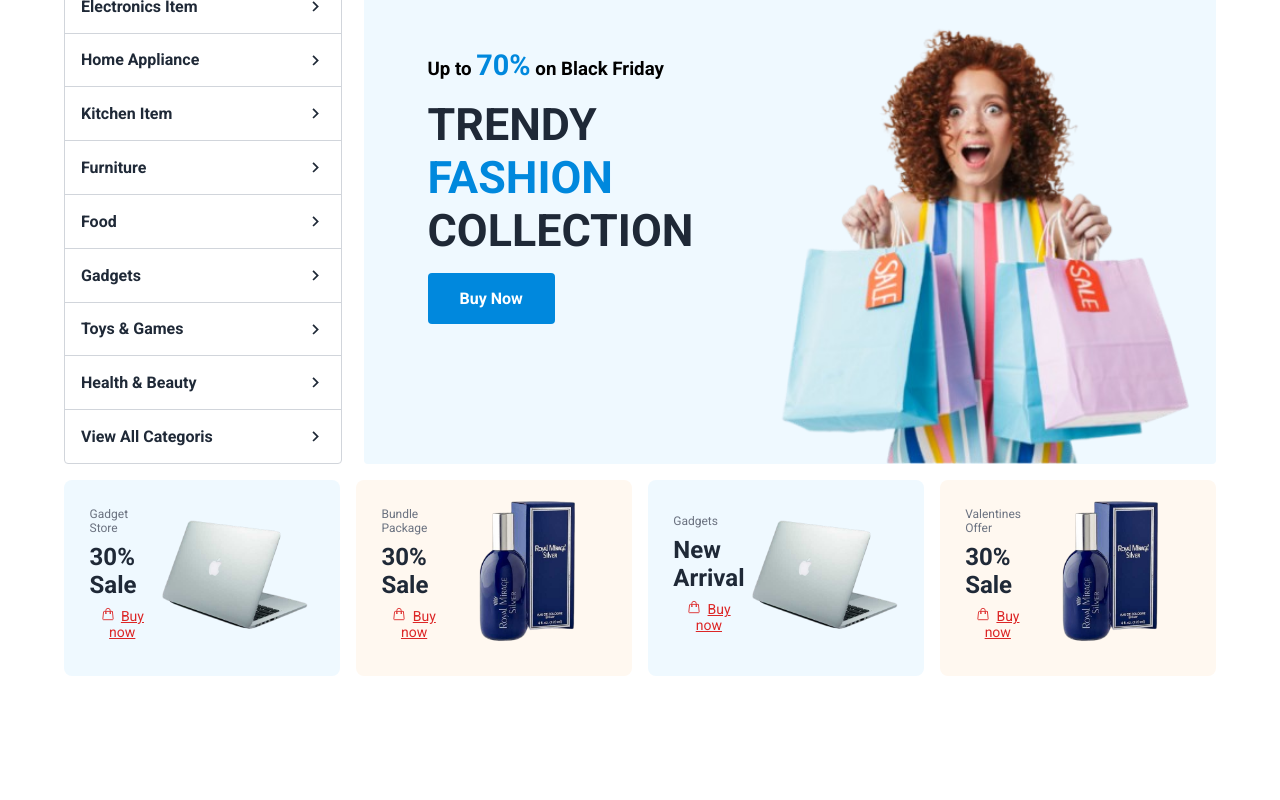
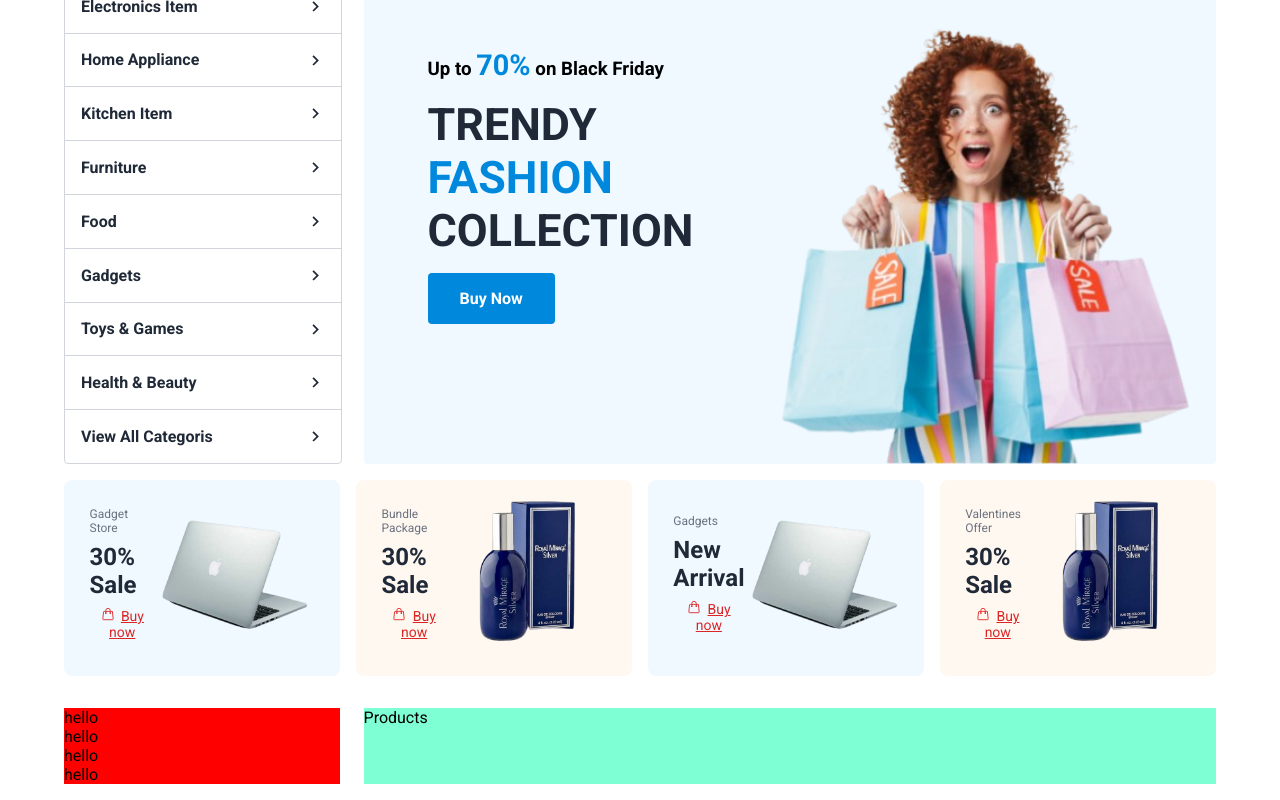
Before and after one commit to ShafiArnob/ecommerce-homepage, a React (Vite) app: page / in a window 1280 px wide. Shown: the part 207-1007 px from the top of the page. Before the commit the page ends 899 px from the top, so only its background shows below. Built offline with nearby package versions, Linux system fonts and the light colour scheme.

Commit message:
products section structure

```diff
--- a/src/App.jsx
+++ b/src/App.jsx
@@ -3,6 +3,7 @@ import DiscountSection from "./components/DiscountSection";
 import HeroSection from "./components/HeroSection";
 import Navbar from "./components/Navbar";
 import NavbarSecondary from "./components/NavbarSecondary";
+import { ProductsSection } from "./components/ProductsSection";
 
 function App() {
   return (
@@ -11,6 +12,7 @@ function App() {
       <NavbarSecondary />
       <HeroSection />
       <DiscountSection />
+      <ProductsSection />
     </Container>
   );
 }
--- /dev/null
+++ b/src/components/Features.jsx
@@ -0,0 +1,44 @@
+import styles from "../styles/Features.module.css";
+import { TbTruckDelivery } from "react-icons/tb";
+
+const FeatureCard = ({ feature }) => {
+  return <div className={styles.featureCard}>hello</div>;
+};
+
+const Features = () => {
+  const features = [
+    {
+      id: 1,
+      title: "Free Shipping",
+      subtitle: "Minimum order $90",
+      icon: <TbTruckDelivery />,
+    },
+    {
+      id: 2,
+      title: "Free Shipping",
+      subtitle: "Minimum order $90",
+      icon: <TbTruckDelivery />,
+    },
+    {
+      id: 3,
+      title: "Free Shipping",
+      subtitle: "Minimum order $90",
+      icon: <TbTruckDelivery />,
+    },
+    {
+      id: 4,
+      title: "Free Shipping",
+      subtitle: "Minimum order $90",
+      icon: <TbTruckDelivery />,
+    },
+  ];
+  return (
+    <div className={styles.featuresContainer}>
+      {features.map((feature) => (
+        <FeatureCard key={feature.id} feature={feature} />
+      ))}
+    </div>
+  );
+};
+
+export default Features;
--- /dev/null
+++ b/src/components/Products.jsx
@@ -0,0 +1,7 @@
+import React from "react";
+import styles from "../styles/Products.module.css";
+const Products = () => {
+  return <div className={styles.products}>Products</div>;
+};
+
+export default Products;
--- /dev/null
+++ b/src/components/ProductsSection.jsx
@@ -0,0 +1,12 @@
+import Features from "./Features";
+import Products from "./Products";
+import styles from "../styles/Products.module.css";
+
+export const ProductsSection = () => {
+  return (
+    <div className={styles.productsSection}>
+      <Features />
+      <Products />
+    </div>
+  );
+};
--- /dev/null
+++ b/src/styles/Features.module.css
@@ -0,0 +1,23 @@
+:root {
+  --primary-color: rgb(0, 136, 221);
+  --primary-color-lite: rgb(0, 136, 221, 0.8);
+  --text-gray-dark: rgb(107 114 128);
+  --text-gray-mid: rgb(156 163 175);
+  --text-gray-lite: rgb(209 213 219);
+  --text-dark-dark: rgb(17 24 39);
+  --text-dark-mid: rgb(31 41 55);
+  --text-dark-lite: rgb(55 65 81);
+  --text-lite-white: #fff;
+  --border-gray-lite: rgb(209 213 219);
+}
+
+.featuresContainer {
+  display: flex;
+  flex-direction: column;
+  width: 24%;
+}
+
+/* feature card */
+.featureCard {
+  background-color: red;
+}
--- /dev/null
+++ b/src/styles/Products.module.css
@@ -0,0 +1,10 @@
+.productsSection {
+  display: flex;
+  justify-content: space-between;
+  margin: 1rem 0;
+}
+
+.products {
+  width: 74%;
+  background-color: aquamarine;
+}
```
